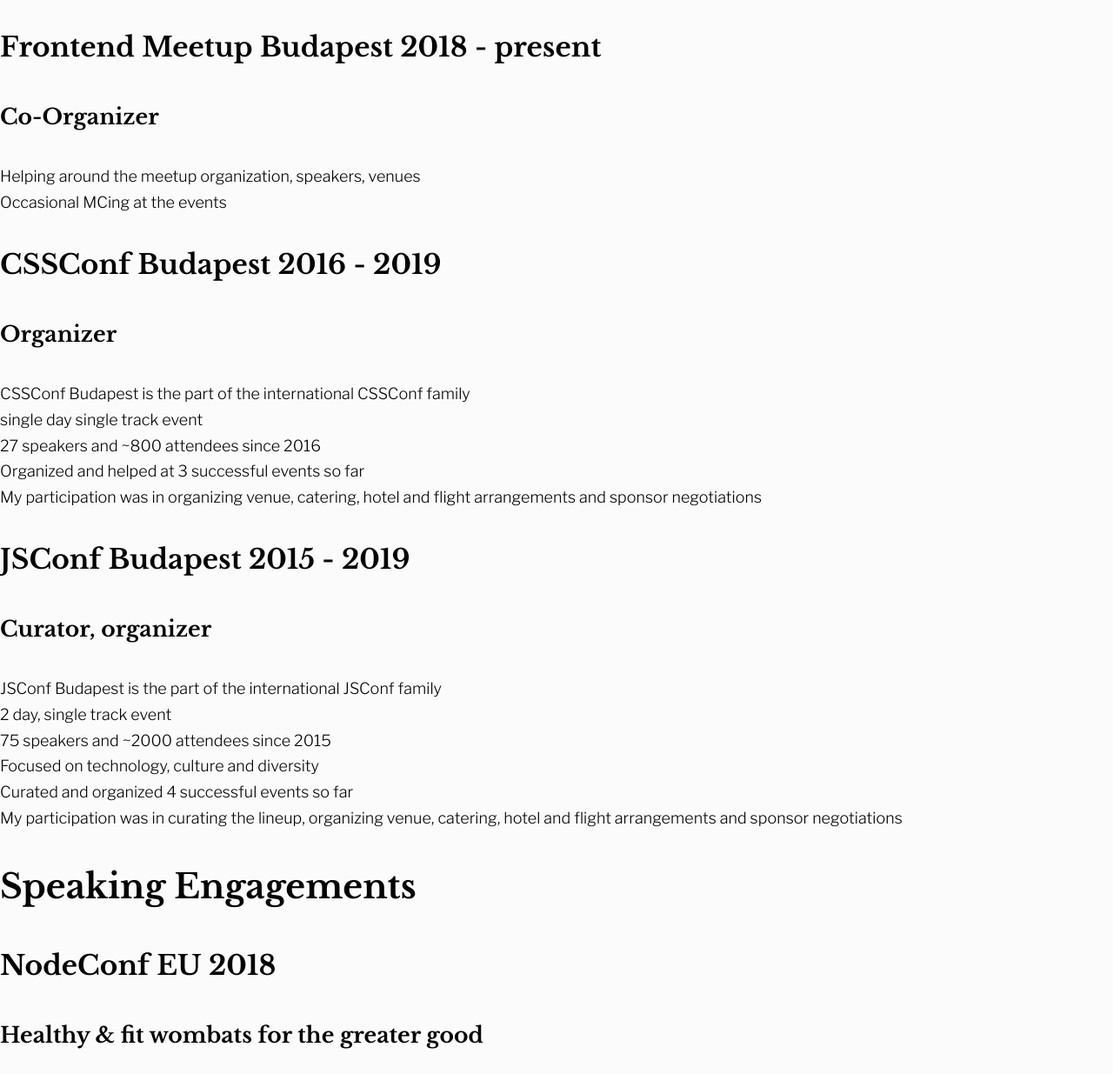
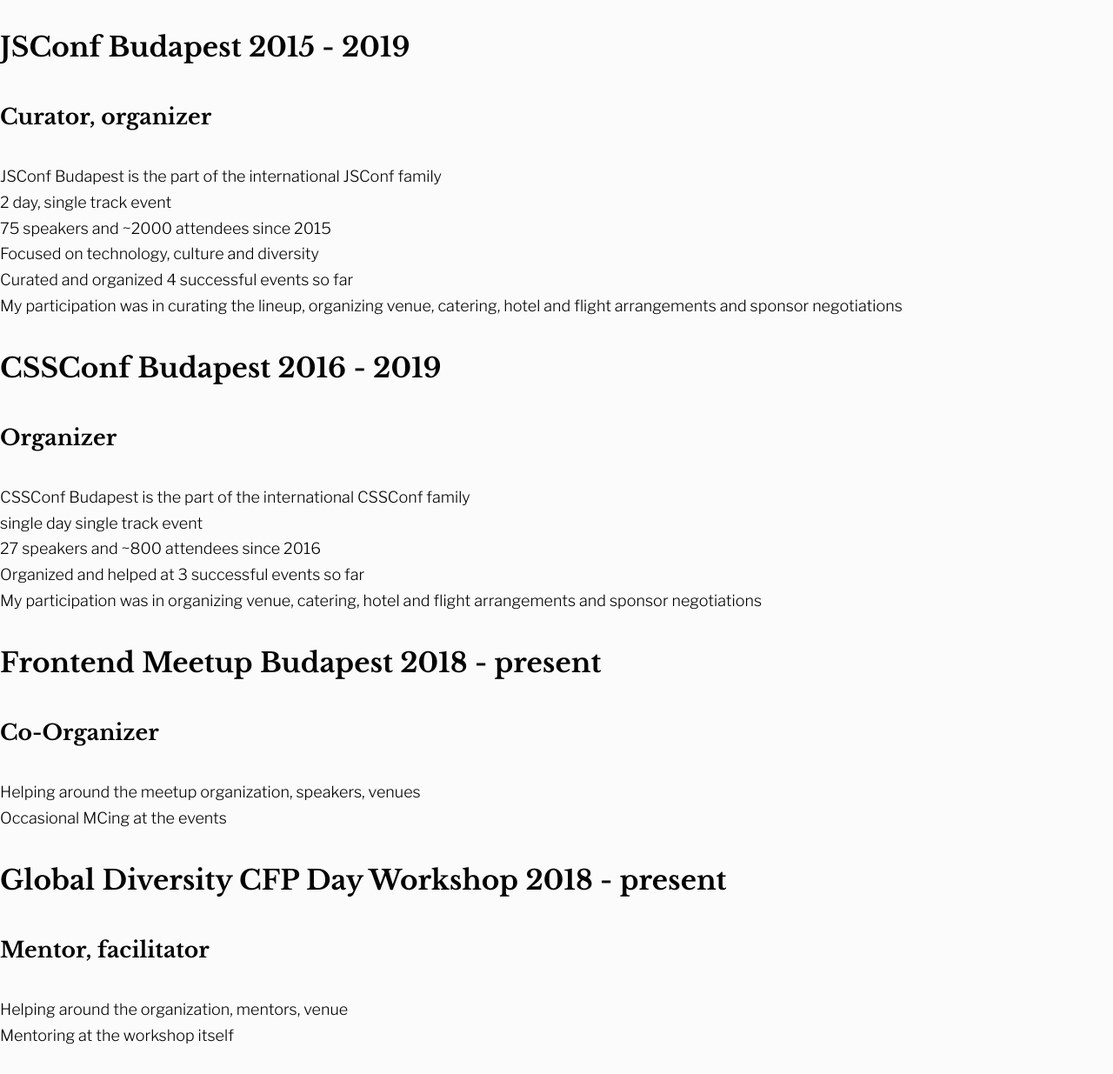
Before and after one commit to necccc/nec-gatsby, a Gatsby site: page /working in a window 1280 px wide. Shown: the part 2124-3359 px from the top of the page at 87% size. Built offline with nearby package versions, Linux system fonts and the light colour scheme; Gatsby itself is replaced by a stand-in of ours.

Commit message:
Update working.js

```diff
--- a/src/pages/working.js
+++ b/src/pages/working.js
@@ -82,11 +82,15 @@ export default (props) => {
 
         <div className={ css.resumeSection }>
 
-            <h3>Frontend Meetup Budapest 2018 - present</h3>
-            <h4>Co-Organizer</h4>
+            <h3>JSConf Budapest 2015 - 2019</h3>
+            <h4>Curator, organizer</h4>
             <ul>
-                <li>Helping around the meetup organization, speakers, venues</li>
-                <li>Occasional MCing at the events</li>
+                <li>JSConf Budapest is the part of the international JSConf family</li>
+                <li>2 day, single track event</li>
+                <li>75 speakers and ~2000 attendees since 2015</li>
+                <li>Focused on technology, culture and diversity</li>
+                <li>Curated and organized 4 successful events so far</li>
+                <li>My participation was in curating the lineup, organizing venue, catering, hotel and flight arrangements and sponsor negotiations</li>
             </ul>
 
             <h3>CSSConf Budapest 2016 - 2019</h3>
@@ -99,17 +103,19 @@ export default (props) => {
                 <li>My participation was in organizing venue, catering, hotel and flight arrangements and sponsor negotiations</li>
             </ul>
 
-            <h3>JSConf Budapest 2015 - 2019</h3>
-            <h4>Curator, organizer</h4>
+            <h3>Frontend Meetup Budapest 2018 - present</h3>
+            <h4>Co-Organizer</h4>
             <ul>
-                <li>JSConf Budapest is the part of the international JSConf family</li>
-                <li>2 day, single track event</li>
-                <li>75 speakers and ~2000 attendees since 2015</li>
-                <li>Focused on technology, culture and diversity</li>
-                <li>Curated and organized 4 successful events so far</li>
-                <li>My participation was in curating the lineup, organizing venue, catering, hotel and flight arrangements and sponsor negotiations</li>
+                <li>Helping around the meetup organization, speakers, venues</li>
+                <li>Occasional MCing at the events</li>
             </ul>
 
+            <h3>Global Diversity CFP Day Workshop 2018 - present</h3>
+            <h4>Mentor, facilitator</h4>
+            <ul>
+                <li>Helping around the organization, mentors, venue</li>
+                <li>Mentoring at the workshop itself</li>
+            </ul>
         </div>
 
         <h2 className={ css.resumeSectionTitle  }>Speaking Engagements</h2>
```
